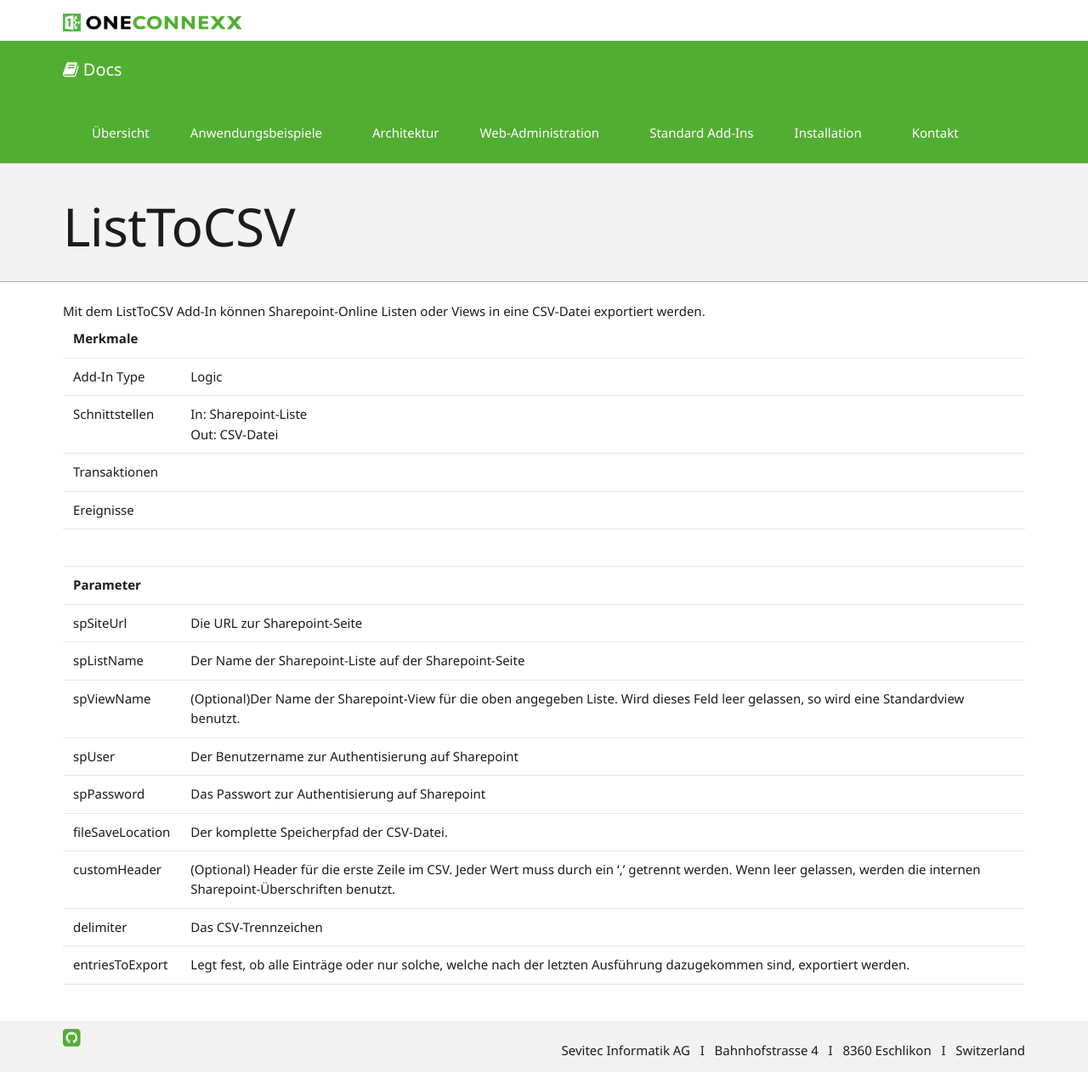
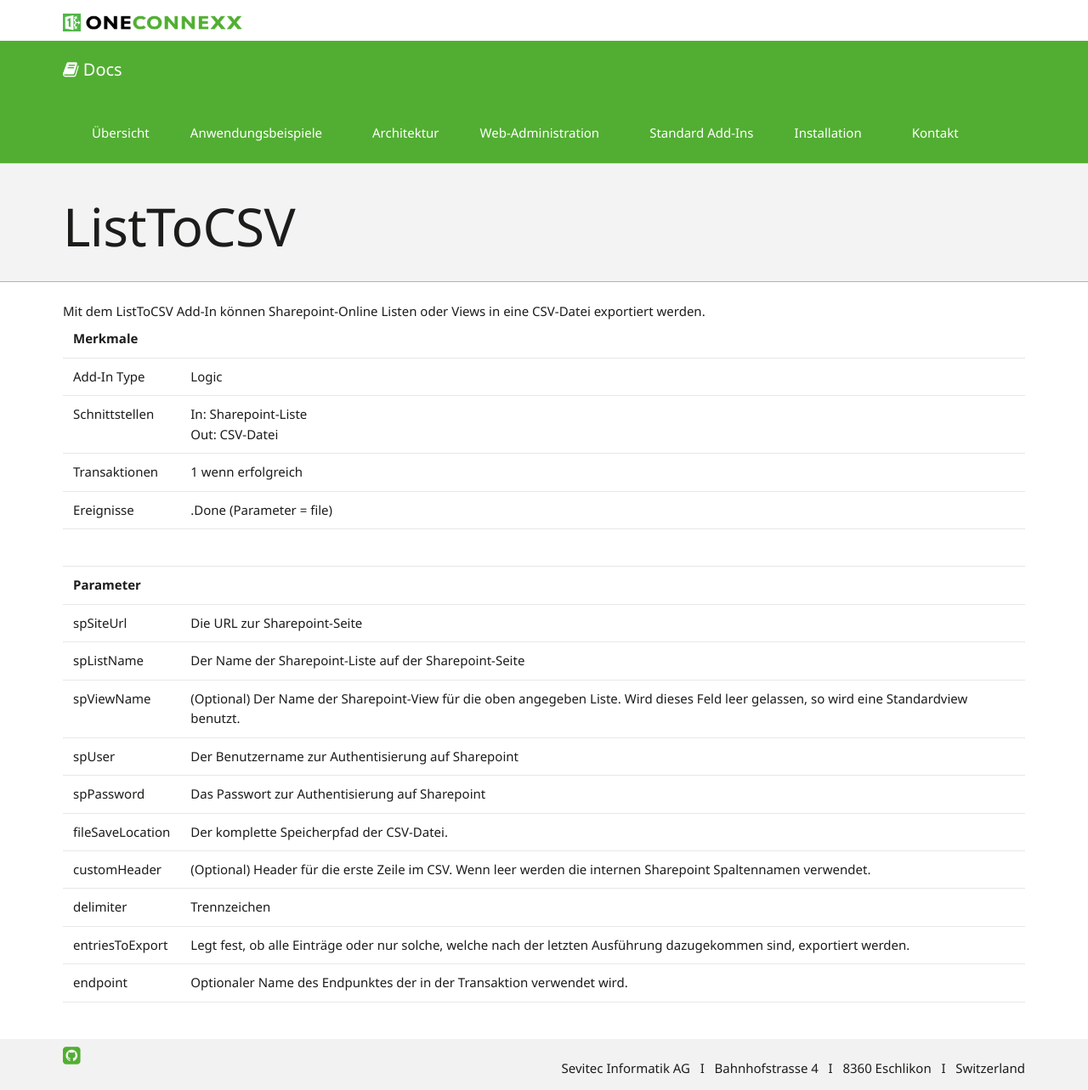
Before and after one commit to primesoft-group/oneconnexx-docs, a Jekyll site: the page built from _pages/addins/de/list2csv.md, in a window 1280 px wide. Shown: the whole page at 85% size. Built offline with Jekyll 4.4.1, drawn with Linux system fonts in a browser that asks for light colours; nearby versions of some CDN libraries; some web fonts are replaced; before the commit the page ends 1262 px from its top, so only the background shows below that.

Commit message:
Update list2csv.md

```diff
--- a/_pages/addins/de/list2csv.md
+++ b/_pages/addins/de/list2csv.md
@@ -11,16 +11,17 @@ Mit dem ListToCSV Add-In können Sharepoint-Online Listen oder Views in eine CSV
 | __Merkmale__ | &nbsp;&nbsp;&nbsp;&nbsp;&nbsp;&nbsp;&nbsp;&nbsp;&nbsp;&nbsp;&nbsp;&nbsp;&nbsp;&nbsp;&nbsp;&nbsp;&nbsp;&nbsp;&nbsp;&nbsp;&nbsp;&nbsp;&nbsp;&nbsp;&nbsp;&nbsp;&nbsp;&nbsp;&nbsp;&nbsp;&nbsp;&nbsp;&nbsp;&nbsp;&nbsp;&nbsp;&nbsp;&nbsp;&nbsp;&nbsp;&nbsp;&nbsp;&nbsp;&nbsp;&nbsp;&nbsp;&nbsp;&nbsp;&nbsp;&nbsp;&nbsp;&nbsp;&nbsp;&nbsp;&nbsp;&nbsp;&nbsp;&nbsp;&nbsp;&nbsp;&nbsp;&nbsp;&nbsp;&nbsp;&nbsp;&nbsp;&nbsp;&nbsp;&nbsp;&nbsp;&nbsp;&nbsp;&nbsp;&nbsp;&nbsp;&nbsp;&nbsp;&nbsp;&nbsp;&nbsp;&nbsp;&nbsp;&nbsp;&nbsp;&nbsp;&nbsp;&nbsp;&nbsp;&nbsp;&nbsp;&nbsp;&nbsp;&nbsp;&nbsp;&nbsp;&nbsp;&nbsp;&nbsp;&nbsp;&nbsp;&nbsp;&nbsp;&nbsp;&nbsp;&nbsp;&nbsp;&nbsp;&nbsp;&nbsp;&nbsp;&nbsp;&nbsp;&nbsp;&nbsp;&nbsp;&nbsp;&nbsp;&nbsp;&nbsp;&nbsp;&nbsp;&nbsp;&nbsp;&nbsp;&nbsp;&nbsp;&nbsp;&nbsp;&nbsp;&nbsp;&nbsp;&nbsp;&nbsp;&nbsp;&nbsp;&nbsp;&nbsp;&nbsp;&nbsp;&nbsp;&nbsp;&nbsp;&nbsp;&nbsp;&nbsp;&nbsp;&nbsp;&nbsp;&nbsp; |
 | Add-In Type | Logic |
 | Schnittstellen | In: Sharepoint-Liste <br /> Out: CSV-Datei |
-| Transaktionen |  |
-| Ereignisse |  |
+| Transaktionen | 1 wenn erfolgreich |
+| Ereignisse | <Instanz>.Done (Parameter = file) |
 | | |
 | __Parameter__ | |
 | spSiteUrl | Die URL zur Sharepoint-Seite |
 | spListName | Der Name der Sharepoint-Liste auf der Sharepoint-Seite |
-| spViewName | (Optional)Der Name der Sharepoint-View für die oben angegeben Liste. Wird dieses Feld leer gelassen, so wird eine Standardview benutzt. |
+| spViewName | (Optional) Der Name der Sharepoint-View für die oben angegeben Liste. Wird dieses Feld leer gelassen, so wird eine Standardview benutzt. |
 | spUser | Der Benutzername zur Authentisierung auf Sharepoint |
 | spPassword |  Das Passwort zur Authentisierung auf Sharepoint |
 | fileSaveLocation | Der komplette Speicherpfad der CSV-Datei. |
-| customHeader | (Optional) Header für die erste Zeile im CSV. Jeder Wert muss durch ein ',' getrennt werden. Wenn leer gelassen, werden die internen Sharepoint-Überschriften benutzt.  |
-| delimiter | Das CSV-Trennzeichen |
+| customHeader | (Optional) Header für die erste Zeile im CSV. Wenn leer werden die internen Sharepoint Spaltennamen verwendet. |
+| delimiter | Trennzeichen |
 | entriesToExport | Legt fest, ob alle Einträge oder nur solche, welche nach der letzten Ausführung dazugekommen sind, exportiert werden. |
+| endpoint | Optionaler Name des Endpunktes der in der Transaktion verwendet wird. |
```
